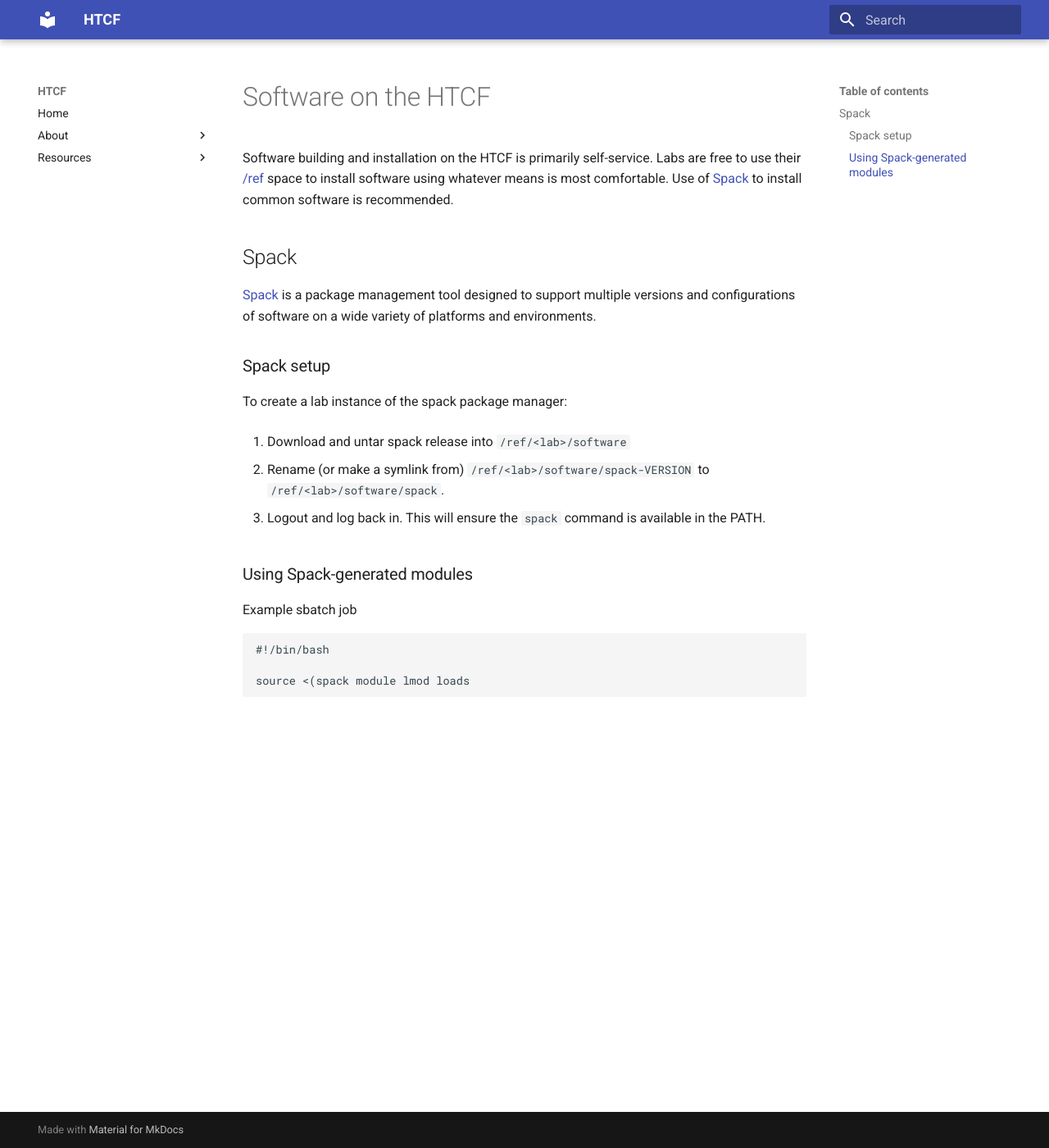
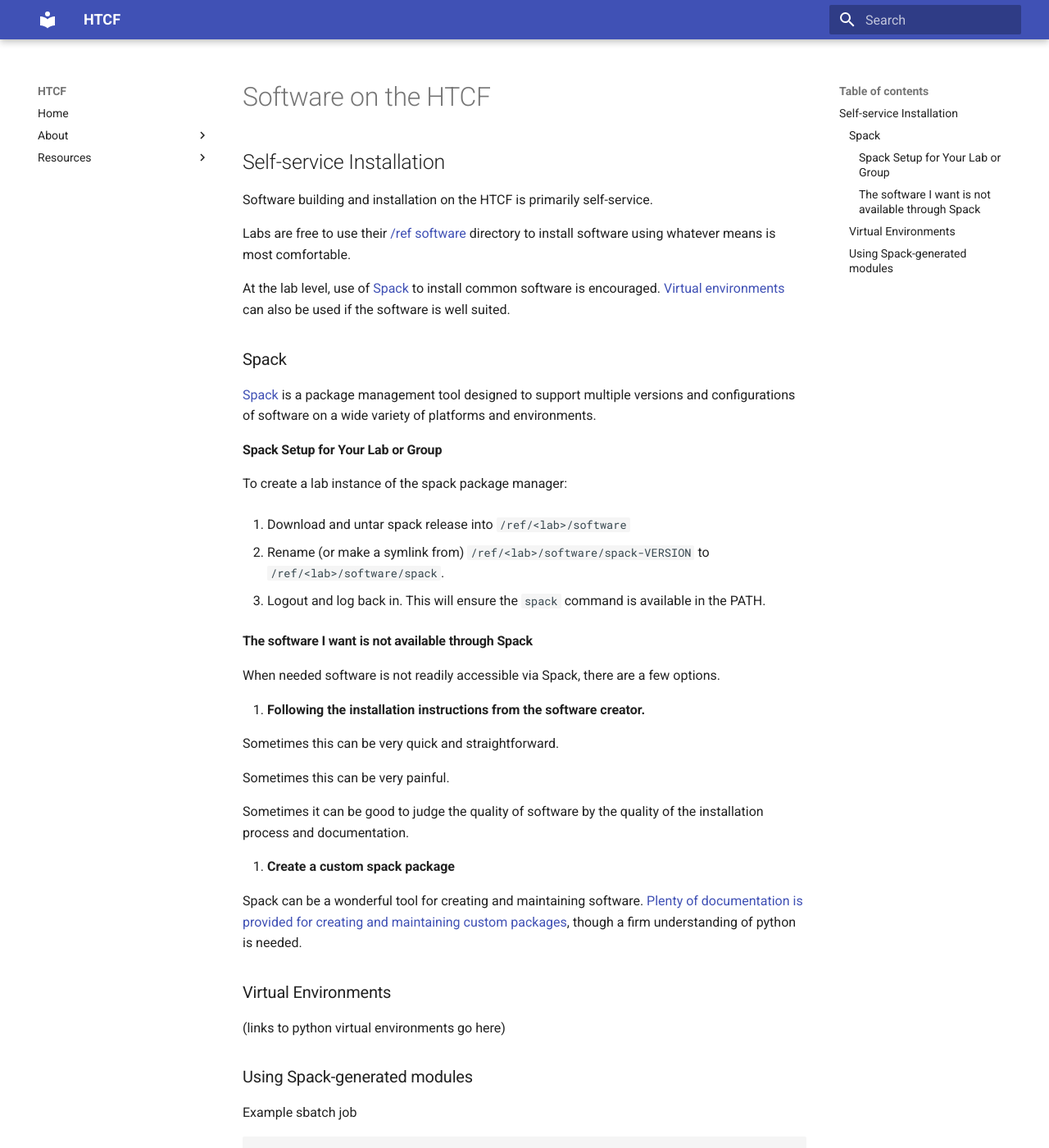
Before and after one commit to htcf/docs, an MkDocs documentation site: the page built from docs/software_new.md, in a window 1280 px wide and 1400 px high. Shown: the whole window at 82% size. Built offline with MkDocs 1.6.1 and Material for MkDocs 9.7.7, drawn with Linux system fonts in a browser that asks for light colours.

Commit message:
Update software_new.md

```diff
--- a/docs/software_new.md
+++ b/docs/software_new.md
@@ -1,15 +1,18 @@
 # Software on the HTCF
 
+## Self-service Installation
+
 Software building and installation on the HTCF is primarily self-service.
-Labs are free to use their [/ref](/storage/ref.md) space to install software using whatever means is most comfortable.
-Use of [Spack](#spack) to install common software is recommended.
 
+Labs are free to use their [/ref software](storage/ref.md) directory to install software using whatever means is most comfortable.
 
-## Spack
+At the lab level, use of [Spack](#spack) to install common software is encouraged.  [Virtual environments](#virtual-environments) can also be used if the software is well suited.
+
+### Spack
 
 [Spack](https://spack.readthedocs.io) is a package management tool designed to support multiple versions and configurations of software on a wide variety of platforms and environments.
 
-### Spack setup
+#### Spack Setup for Your Lab or Group
 
 To create a lab instance of the spack package manager:
 
@@ -18,6 +21,27 @@ To create a lab instance of the spack package manager:
 2.  Rename (or make a symlink from) `/ref/<lab>/software/spack-VERSION` to `/ref/<lab>/software/spack`.
 
 3.  Logout and log back in.  This will ensure the `spack` command is available in the PATH.
+
+#### The software I want is not available through Spack
+
+When needed software is not readily accessible via Spack, there are a few options.
+
+1. **Following the installation instructions from the software creator.**
+
+   Sometimes this can be very quick and straightforward.
+
+   Sometimes this can be very painful.
+
+   Sometimes it can be good to judge the quality of software by the quality of the installation process and documentation.
+
+2. **Create a custom spack package**
+
+   Spack can be a wonderful tool for creating and maintaining software. [Plenty of documentation is provided for creating and maintaining custom packages](https://spack.readthedocs.io/en/latest/packaging_guide.html), though a firm understanding of python is needed.
+
+
+### Virtual Environments
+
+(links to python virtual environments go here)
 
 
 ### Using Spack-generated modules
```
